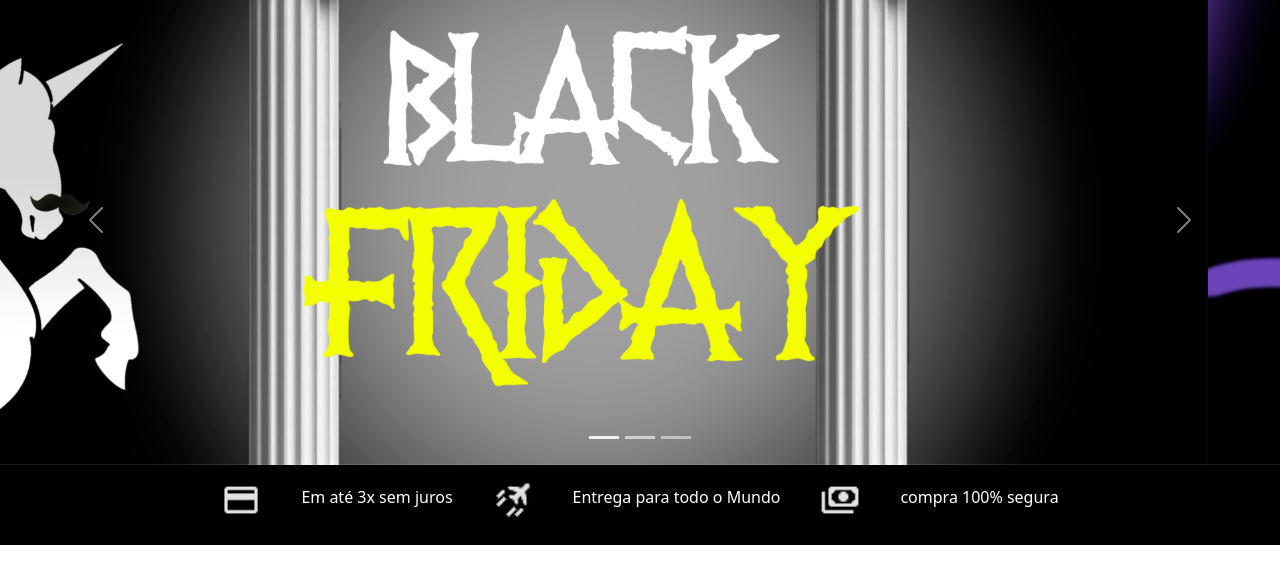
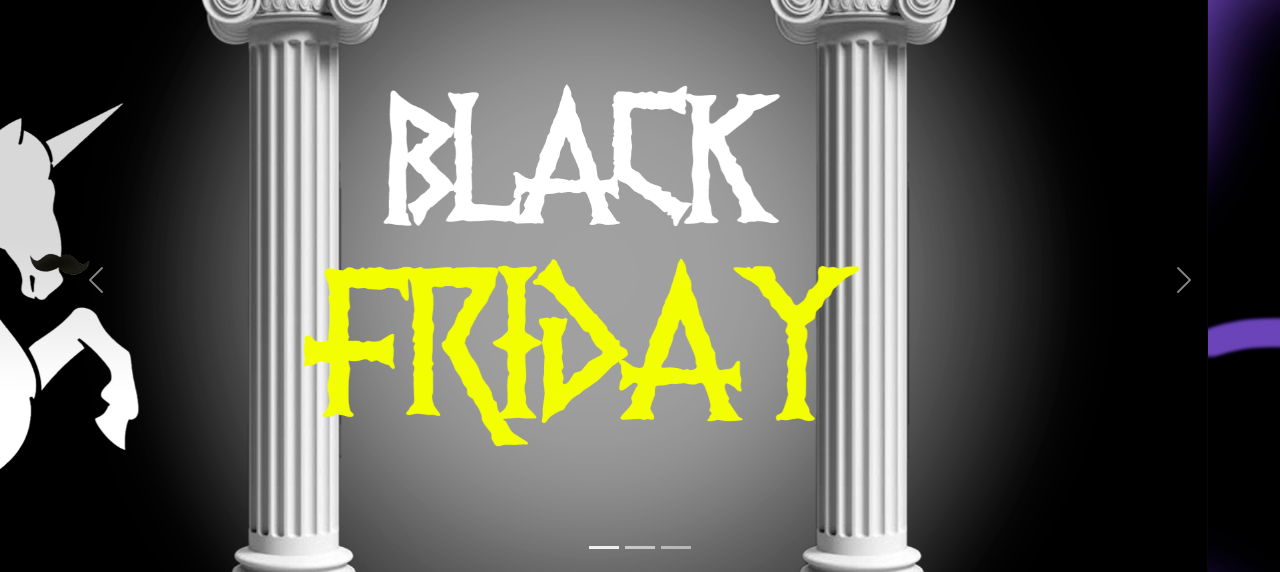
Before and after one commit to misticmoonon/mistc, a plain HTML site: page index.html in a window 1280 px wide. Shown: the part 101-673 px from the top of the page. Drawn offline with nearby package versions, Linux system fonts and the light colour scheme.

Commit message:
atualização

```diff
--- a/style1.css
+++ b/style1.css
@@ -68,14 +68,15 @@
 }
 
 .carrossel-container {
-  margin-top: -20px;
+  margin-top: -10px;
 }
 
 /* imagens do carrossel */
 
 .carousel-inner img {
-  height: 490px;
+  height: 590px;
   object-fit: cover;
+
 }
 
 .conteinermid{
```
Also changed, not shown: index.html (+2 -2 lines).
